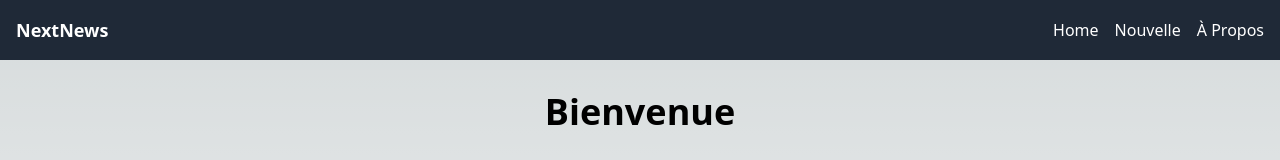
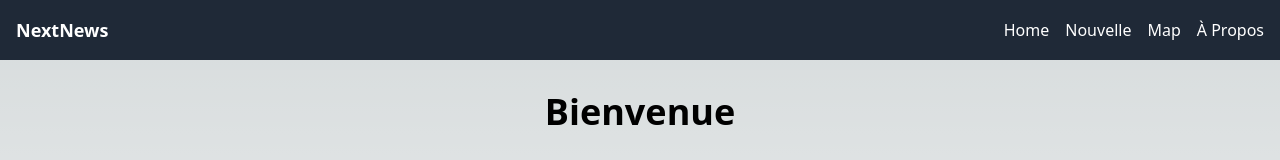
Before and after one commit to simbiss/nextnews, a Next.js app: page / in a window 1280 px wide. Shown: the top 160 px of the page. Built offline with nearby package versions, Linux system fonts and the light colour scheme.

Commit message:
ajout page map dans navbar

```diff
--- a/src/components/navbar.tsx
+++ b/src/components/navbar.tsx
@@ -12,6 +12,9 @@ const Navbar = () => {
           <Link legacyBehavior href="/news">
             <a className="hover:text-gray-200">Nouvelle</a>
           </Link>
+          <Link legacyBehavior href="/mapInfo">
+            <a className="hover:text-gray-200">Map</a>
+          </Link>
           <Link legacyBehavior href="/about">
             <a className="hover:text-gray-200">À Propos</a>
           </Link>
```
